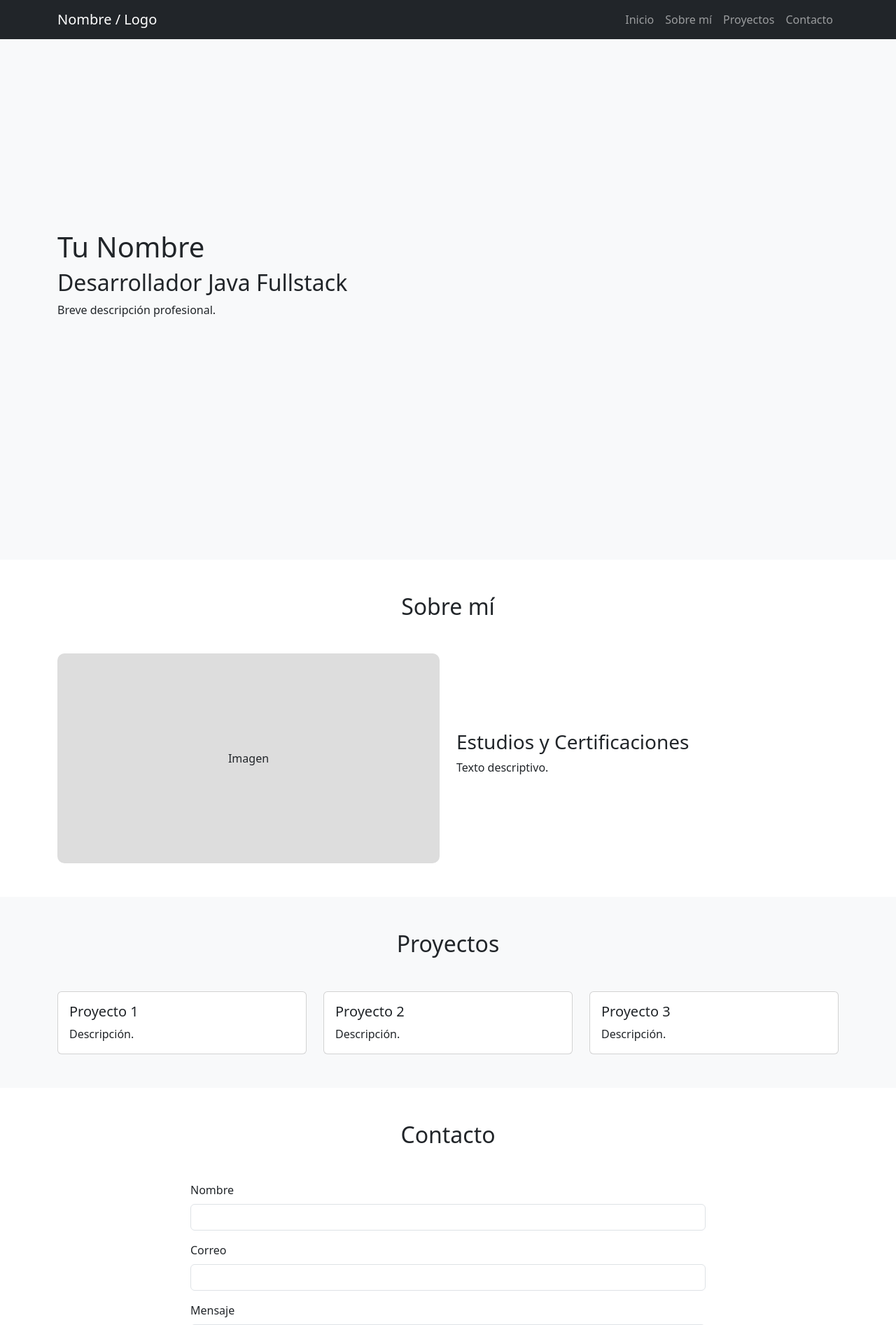
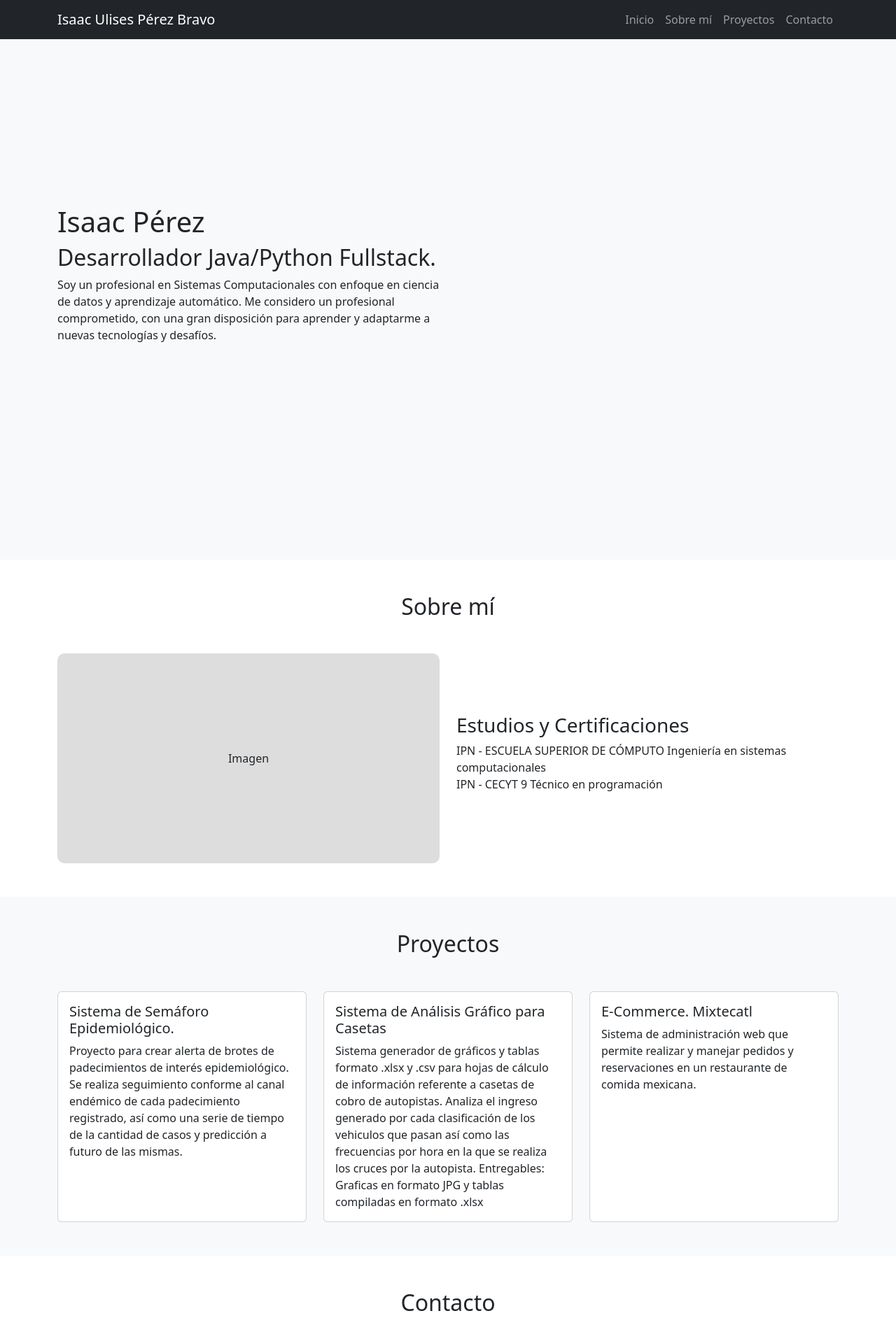
Before and after one commit to IsaacPB13/MiPortafolioDesarrollo, a Django app: template PortafolioDev-Isaac/PortafolioApp/templates/index.html in a window 1280 px wide. Shown: the top 1894 px of the page at 70% size. Run offline with Django 5.2, Linux system fonts and the light colour scheme; the template is opened without the code that fills it, so the values that code supplies are empty.

Commit message:
Añandiendo la información del portafolio

```diff
--- a/PortafolioDev-Isaac/PortafolioApp/templates/index.html
+++ b/PortafolioDev-Isaac/PortafolioApp/templates/index.html
@@ -13,7 +13,7 @@
         <div class="container">
 
             <a class="navbar-brand" href="#">
-                Nombre / Logo
+                Isaac Ulises Pérez Bravo
             </a>
 
             <button class="navbar-toggler" type="button"
@@ -59,12 +59,15 @@
             <div class="row align-items-center min-vh-100">
 
                 <div class="col-lg-6">
-                    <h1>Tu Nombre</h1>
+                    <h1>Isaac Pérez</h1>
 
-                    <h2>Desarrollador Java Fullstack</h2>
+                    <h2>Desarrollador Java/Python Fullstack.</h2>
 
                     <p>
-                        Breve descripción profesional.
+                        Soy un profesional en Sistemas Computacionales con enfoque
+                        en ciencia de datos y aprendizaje automático. Me considero un
+                        profesional comprometido, con una gran disposición para
+                        aprender y adaptarme a nuevas tecnologías y desafíos.
                     </p>
                 </div>
 
@@ -100,7 +103,11 @@
                     <h3>Estudios y Certificaciones</h3>
 
                     <p>
-                        Texto descriptivo.
+                         IPN - ESCUELA SUPERIOR DE CÓMPUTO
+                        Ingeniería en sistemas computacionales
+                        <br>
+                        IPN - CECYT 9
+                        Técnico en programación
                     </p>
 
                 </div>
@@ -130,11 +137,13 @@
                         <div class="card-body">
 
                             <h5 class="card-title">
-                                Proyecto 1
+                                Sistema de Semáforo Epidemiológico.
                             </h5>
 
                             <p class="card-text">
-                                Descripción.
+                                Proyecto para crear alerta de brotes de padecimientos de interés epidemiológico.
+                                Se realiza seguimiento conforme al canal endémico de cada padecimiento registrado, así como
+                                una serie de tiempo de la cantidad de casos y predicción a futuro de las mismas.
                             </p>
 
                         </div>
@@ -151,11 +160,13 @@
                         <div class="card-body">
 
                             <h5 class="card-title">
-                                Proyecto 2
+                                Sistema de Análisis Gráfico para Casetas
                             </h5>
 
                             <p class="card-text">
-                                Descripción.
+                                Sistema generador de gráficos y tablas formato .xlsx y .csv para hojas de cálculo de información referente a casetas de cobro de autopistas.
+                                Analiza el ingreso generado por cada clasificación de los vehiculos que pasan así como las frecuencias por hora en la que se realiza los cruces por la autopista.
+                                Entregables: Graficas en formato JPG y tablas compiladas en formato .xlsx
                             </p>
 
                         </div>
@@ -172,11 +183,12 @@
                         <div class="card-body">
 
                             <h5 class="card-title">
-                                Proyecto 3
+                                E-Commerce. Mixtecatl
                             </h5>
 
                             <p class="card-text">
-                                Descripción.
+                                Sistema de administración web que permite realizar y manejar pedidos y reservaciones
+                                en un restaurante de comida mexicana.
                             </p>
 
                         </div>
```
